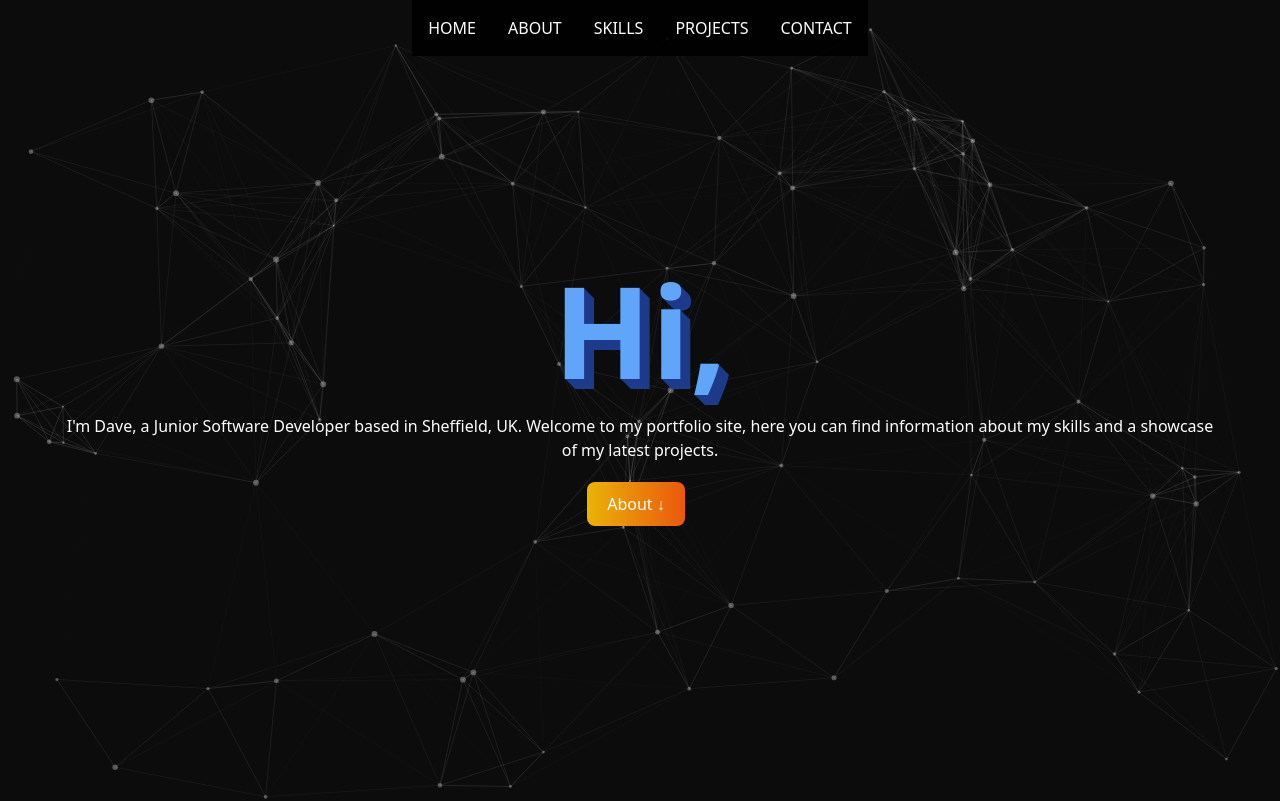
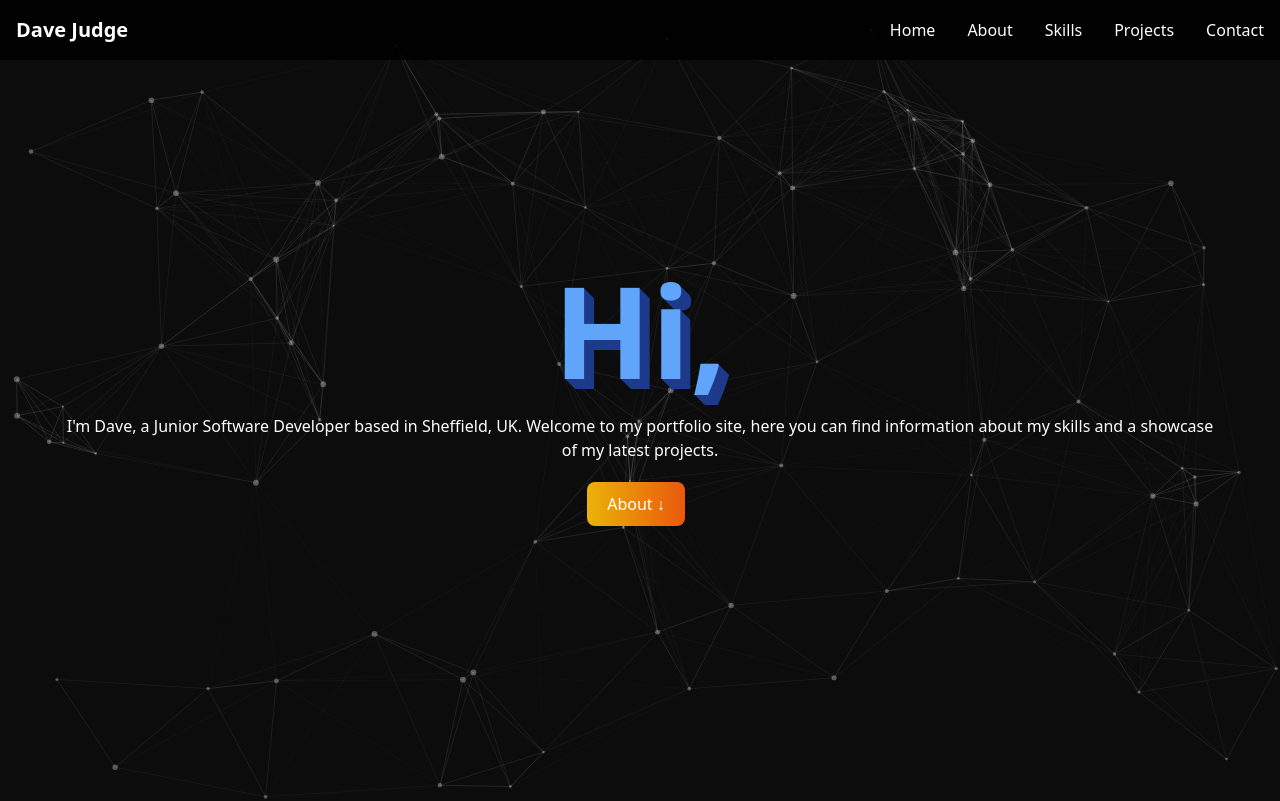
Before and after one commit to lvl7wizard/portfolio, a React (Vite) app: page / in a window 1280 px wide. Shown: the top 801 px of the page. Built offline with nearby package versions, Linux system fonts and the light colour scheme.

Commit message:
adds brand name to navbar and repositions close option for smaller screens

```diff
--- a/src/components/Navbar/MenuItems.jsx
+++ b/src/components/Navbar/MenuItems.jsx
@@ -3,7 +3,7 @@ import {Close} from "@mui/icons-material"
 const MenuItems = ({showMenu, active}) => {
   return (
     <ul className={active ? "flex-col flex items-center fixed inset-0 justify-center bg-black/50 backdrop-blur-sm gap-8 p-8 text-2xl md:hidden" : "hidden"}>
-        <Close className="scale-150" onClick={showMenu}/>
+        <Close className="fixed top-6 right-6 scale-150" onClick={showMenu}/>
         <li>
             <a href="#">Home</a>
           </li>
--- a/src/components/Navbar/Navbar.jsx
+++ b/src/components/Navbar/Navbar.jsx
@@ -9,12 +9,13 @@ export const Navbar = () => {
   };
 
   return (
-    <div className="fixed top-0 w-full text-white items-center z-10 p-4 md:p-0 md: flex-none">
-      <nav className="flex justify-end md:justify-center">
-        <div className="absolute right-8 top-4 scale-150 md:hidden">
-          <MenuOutlined onClick={showMenu} />
+    <div className="fixed top-0 w-full text-white items-center z-10 p-0 bg-transparent md:bg-black/90">
+      <nav className="flex justify-between items-center">
+        <div className="text-xl p-4 font-bold hidden md:block">Dave Judge</div>
+        <div className="md:hidden">
+          <MenuOutlined onClick={showMenu} className="fixed right-6 top-6 scale-150 cursor-pointer" />
         </div>
-        <ul className="hidden md:flex gap-8 p-4 uppercase bg-black/90">
+        <ul className="hidden md:flex gap-8 p-4">
           <li>
             <a href="#">Home</a>
           </li>
```
